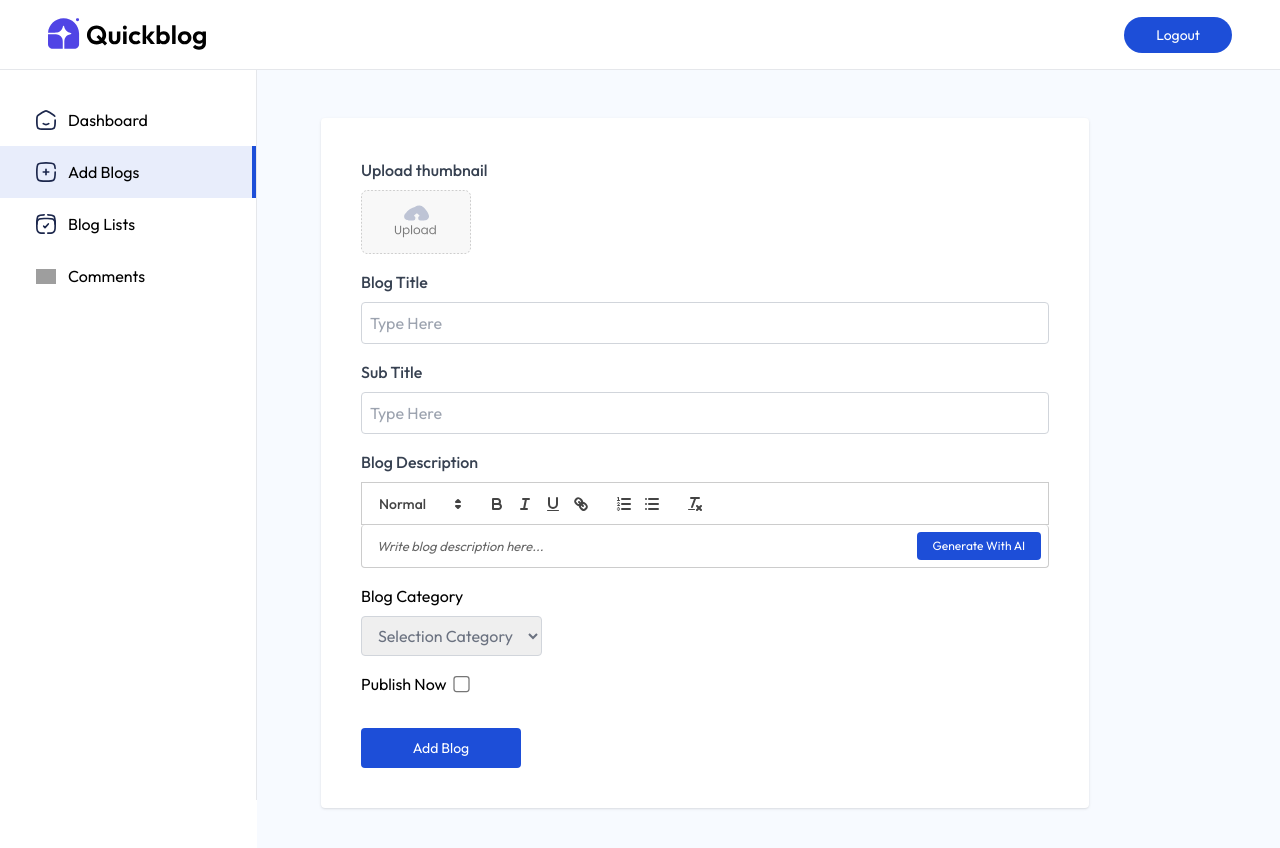
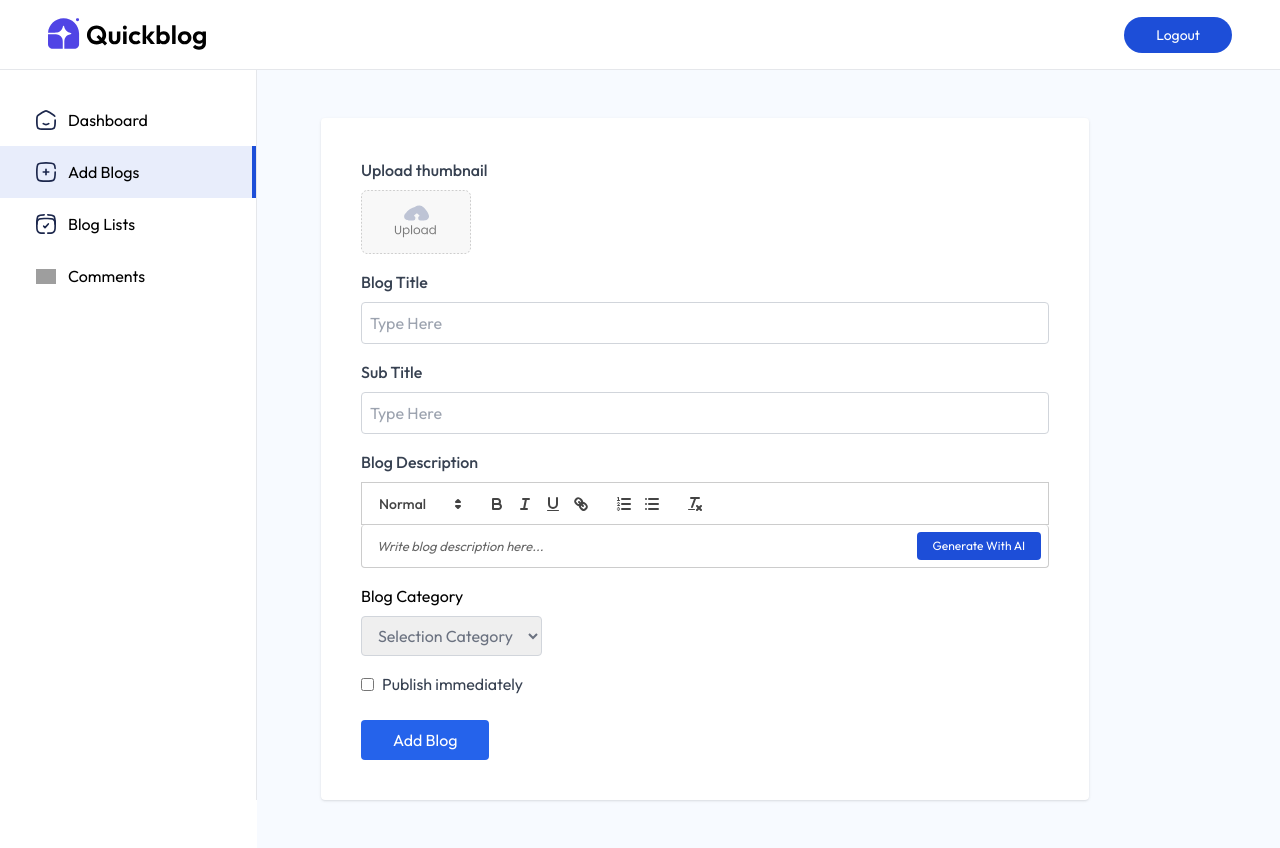
Before and after one commit to SumitDesai-21/BlogApplication, a React (Vite) app in the folder client/: page /admin/addBlog in a window 1280 px wide. Shown: the top 848 px of the page. Built offline with nearby package versions, Linux system fonts and the light colour scheme; grey boxes are pictures that could not be loaded.

Commit message:
Completed Frontend Part of a project

```diff
--- a/client/src/pages/admin/AddBlog.jsx
+++ b/client/src/pages/admin/AddBlog.jsx
@@ -90,14 +90,22 @@ const AddBlog = () => {
             })}
           </select>
 
-          <div className='flex gap-2 mt-4'>
-            <p>Publish Now</p>
-            <input type="checkbox" checked={isPublished} className='scale-125 cursor-pointer'
-            onChange={e => e.target.checked}/>
+          <div className='mt-4 flex items-center gap-2'>
+            <input
+              type="checkbox"
+              id="published"
+              checked={isPublished}
+              onChange={e => setIsPublished(e.target.checked)}
+              className='cursor-pointer'
+            />
+            <label htmlFor="published" className='text-gray-700 cursor-pointer'>Publish immediately</label>
           </div>
 
-          <button type='submit' className='mt-8 w-40 h-10 bg-blue-700 text-white
-          rounded cursor-pointer text-sm'>Add Blog</button>
+          <button
+            type='submit'
+            className='mt-6 w-full sm:w-auto px-8 py-2 bg-blue-600 text-white rounded hover:bg-blue-700 transition-colors'>
+            Add Blog
+          </button>
         </div>
       </form>
     </div>
```
